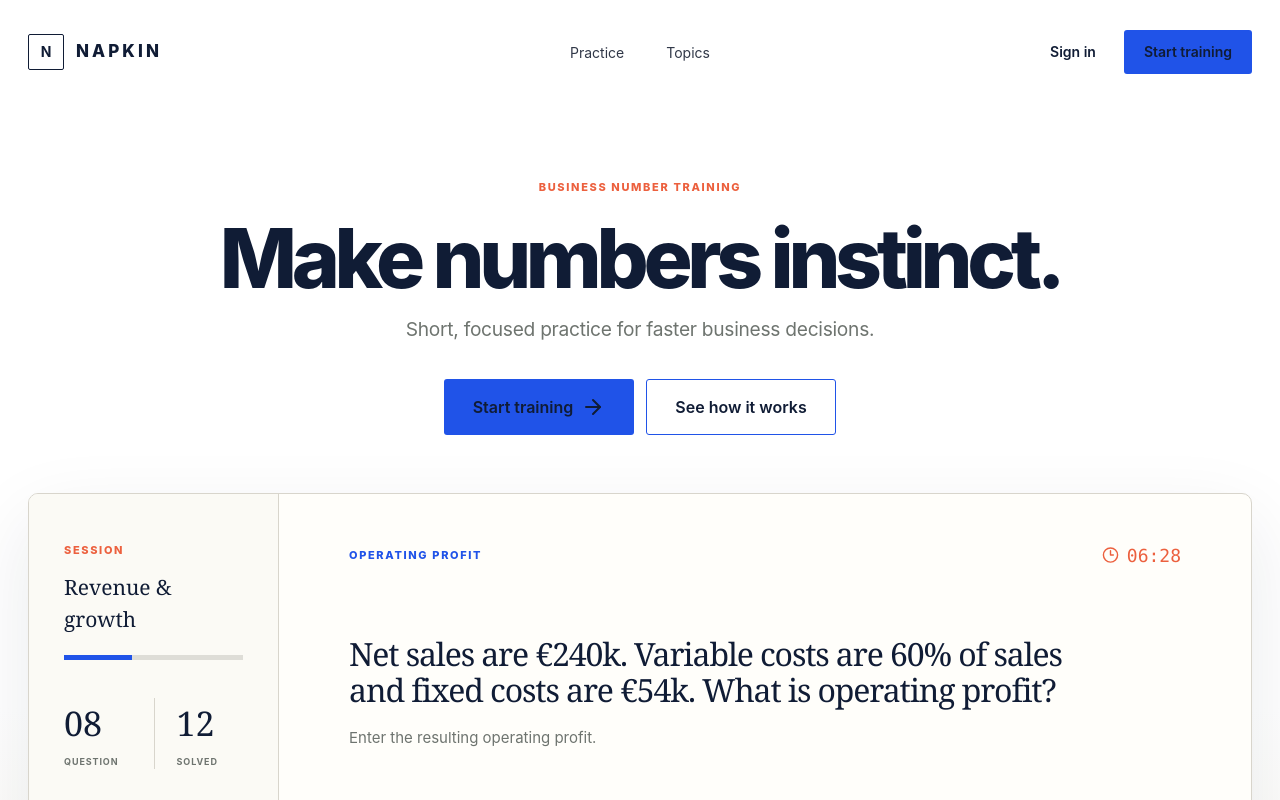
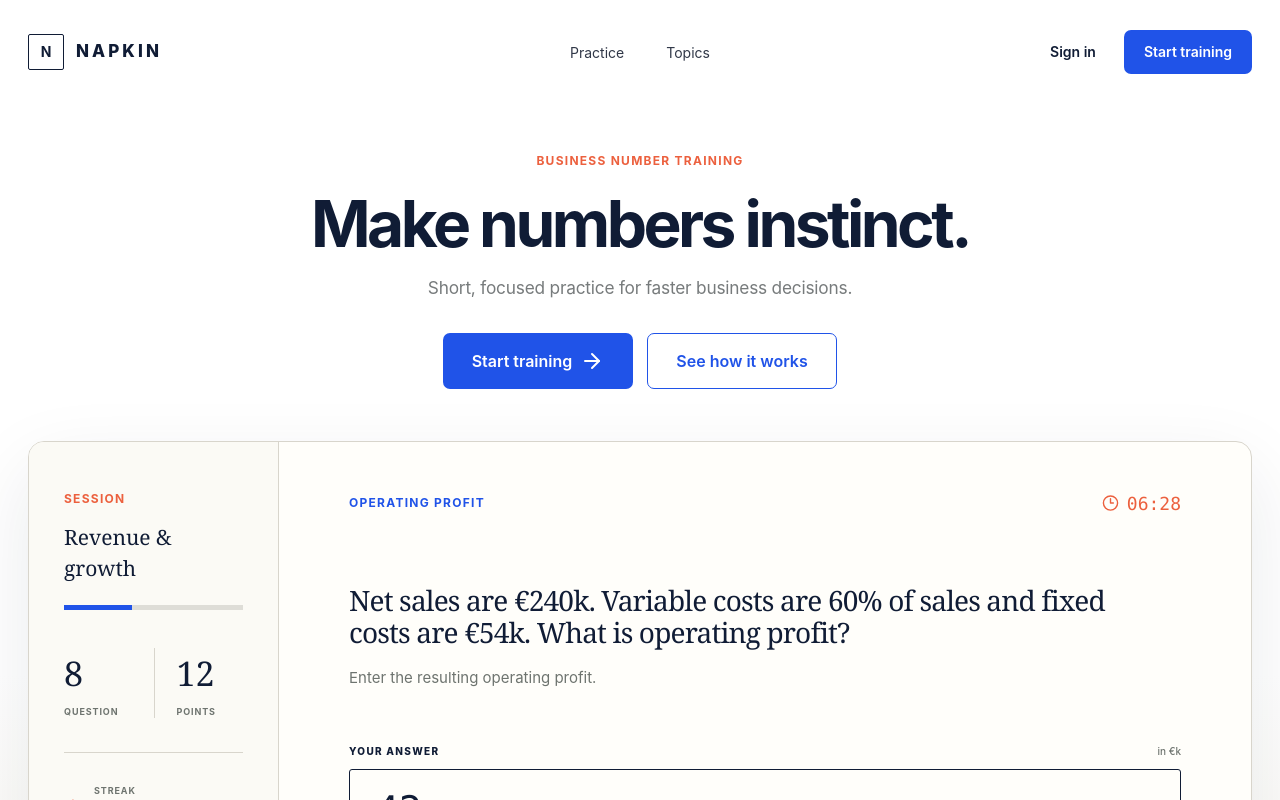
Before and after one commit to ThoBustos/napkin, a React (Vite) app in the folder apps/web/: page / in a window 1280 px wide. Shown: the top 800 px of the page. Built offline with nearby package versions, Linux system fonts and the light colour scheme.

Commit message:
Refine landing typography and component balance

```diff
--- a/apps/web/src/components/landing/product-preview.tsx
+++ b/apps/web/src/components/landing/product-preview.tsx
@@ -9,8 +9,8 @@ export function ProductPreview() {
         <h2>Revenue &amp; growth</h2>
         <div className="progress-track"><span /></div>
         <div className="preview-stats">
-          <div><strong>08</strong><span>Question</span></div>
-          <div><strong>12</strong><span>Solved</span></div>
+          <div><strong>8</strong><span>Question</span></div>
+          <div><strong>12</strong><span>Points</span></div>
         </div>
         <div className="preview-streak"><Flame aria-hidden="true" /><span><small>Streak</small><strong>5 in a row</strong></span></div>
       </aside>
--- a/apps/web/src/components/ui/button.tsx
+++ b/apps/web/src/components/ui/button.tsx
@@ -4,7 +4,7 @@ import { cva, type VariantProps } from "class-variance-authority"
 import { cn } from "@/lib/utils"
 
 const buttonVariants = cva(
-  "inline-flex items-center justify-center gap-2 whitespace-nowrap rounded-[3px] text-sm font-semibold transition-colors focus-visible:outline-none focus-visible:ring-2 focus-visible:ring-[var(--cobalt)] focus-visible:ring-offset-2 disabled:pointer-events-none disabled:opacity-45",
+  "inline-flex items-center justify-center gap-2 whitespace-nowrap rounded-[7px] text-sm font-semibold transition-colors focus-visible:outline-none focus-visible:ring-2 focus-visible:ring-[var(--cobalt)] focus-visible:ring-offset-2 disabled:pointer-events-none disabled:opacity-45",
   {
     variants: {
       variant: {
--- a/apps/web/src/index.css
+++ b/apps/web/src/index.css
@@ -19,24 +19,25 @@
 html { scroll-behavior: smooth; }
 body { min-width: 320px; margin: 0; background: var(--cream); }
 button, input { font: inherit; }
-a { color: inherit; text-decoration: none; }
+a { text-decoration: none; }
 
 .landing-shell { min-height: 100vh; overflow: hidden; background: linear-gradient(to bottom, #fff 0 66%, var(--cream) 100%); }
 .site-header { width: min(1540px, calc(100% - 56px)); height: 104px; margin: auto; display: grid; grid-template-columns: 1fr auto 1fr; align-items: center; }
+.site-header > a, .site-header nav a { color: inherit; }
 .site-header nav { display: flex; gap: 42px; color: #313848; font-size: 14px; }
 .site-header nav a, .header-actions a { transition: color 160ms ease; }
 .site-header nav a:hover { color: var(--cobalt); }
 .header-actions { justify-self: end; display: flex; align-items: center; gap: 8px; }
 
-.hero { display: flex; flex-direction: column; align-items: center; padding: 75px 24px 58px; text-align: center; }
-.hero-kicker, .ui-label { margin: 0; color: var(--orange); font-size: 11px; font-weight: 800; letter-spacing: .15em; text-transform: uppercase; }
-.hero h1 { max-width: 1100px; margin: 24px 0 17px; font-size: clamp(58px, 6.4vw, 104px); line-height: .96; letter-spacing: -.065em; font-weight: 760; }
-.hero-copy { margin: 0; color: var(--muted); font-size: clamp(17px, 1.5vw, 23px); letter-spacing: -.015em; }
-.hero-actions { display: flex; gap: 12px; margin-top: 35px; }
+.hero { display: flex; flex-direction: column; align-items: center; padding: 48px 24px 52px; text-align: center; }
+.hero-kicker, .ui-label { margin: 0; color: var(--orange); font-size: .75rem; font-weight: 750; letter-spacing: .105em; text-transform: uppercase; }
+.hero h1 { max-width: 68rem; margin: 22px 0 19px; font-size: clamp(3.5rem, 5vw, 5.25rem); line-height: 1; letter-spacing: -.055em; font-weight: 700; }
+.hero-copy { margin: 0; color: #777b7c; font-size: clamp(1.0625rem, 1.35vw, 1.375rem); line-height: 1.5; letter-spacing: -.012em; }
+.hero-actions { display: flex; gap: 14px; margin-top: 32px; }
 .hero-actions a { min-width: 190px; }
 
 .preview-wrap { width: min(1260px, calc(100% - 56px)); margin: 0 auto -155px; padding-bottom: 155px; }
-.product-preview { min-height: 580px; display: grid; grid-template-columns: 250px 1fr; overflow: hidden; border: 1px solid var(--line); border-radius: 10px 10px 0 0; background: var(--paper); box-shadow: 0 28px 80px rgb(16 28 53 / 9%); }
+.product-preview { min-height: 580px; display: grid; grid-template-columns: 250px 1fr; overflow: hidden; border: 1px solid var(--line); border-radius: 16px 16px 0 0; background: var(--paper); box-shadow: 0 28px 80px rgb(16 28 53 / 9%); }
 .preview-session { padding: 48px 35px; border-right: 1px solid var(--line); background: #fbfaf5; }
 .preview-session h2 { margin: 14px 0 20px; font-family: Georgia, "Times New Roman", serif; font-size: 21px; font-weight: 500; }
 .progress-track { height: 5px; overflow: hidden; background: #deddd7; }
@@ -56,7 +57,7 @@ a { color: inherit; text-decoration: none; }
 .preview-meta .ui-label { color: var(--cobalt); }
 .preview-time { display: flex; align-items: center; gap: 8px; color: var(--orange); font-family: ui-monospace, SFMono-Regular, Menlo, monospace; font-size: 18px; }
 .preview-time svg { width: 17px; }
-.preview-question h2 { max-width: 760px; margin: 67px 0 18px; font-family: Georgia, "Times New Roman", serif; font-size: clamp(30px, 2.5vw, 43px); line-height: 1.14; letter-spacing: -.035em; font-weight: 500; }
+.preview-question h2 { max-width: 760px; margin: 67px 0 18px; font-family: Georgia, "Times New Roman", serif; font-size: clamp(1.75rem, 2vw, 2.25rem); line-height: 1.16; letter-spacing: -.03em; font-weight: 500; }
 .preview-question > p { margin: 0 0 55px; color: var(--muted); font-size: 15px; }
 .preview-question label { display: flex; justify-content: space-between; margin-bottom: 10px; color: var(--ink); font-size: 10px; font-weight: 800; letter-spacing: .13em; text-transform: uppercase; }
 .preview-question label span { color: var(--muted); font-weight: 500; letter-spacing: 0; text-transform: none; }
@@ -69,7 +70,7 @@ a { color: inherit; text-decoration: none; }
   .site-header nav { display: none; }
   .header-actions > :first-child { display: none; }
   .hero { padding-top: 62px; }
-  .hero h1 { font-size: clamp(52px, 15vw, 72px); }
+  .hero h1 { font-size: clamp(3rem, 11vw, 4rem); }
   .hero-copy { max-width: 390px; }
   .preview-wrap { width: calc(100% - 24px); }
   .product-preview { grid-template-columns: 1fr; }
@@ -82,7 +83,7 @@ a { color: inherit; text-decoration: none; }
   .site-header .header-actions a { height: 40px; padding-inline: 12px; font-size: 0; }
   .site-header .header-actions a::after { content: "Start"; font-size: 12px; }
   .hero { padding-inline: 18px; }
-  .hero h1 { width: 100%; max-width: 100%; font-size: clamp(45px, 13vw, 58px); overflow-wrap: anywhere; }
+  .hero h1 { width: 100%; max-width: 100%; font-size: clamp(2.75rem, 12vw, 3.5rem); overflow-wrap: anywhere; }
   .hero-copy { width: 100%; max-width: 100%; }
   .hero-actions { width: 100%; flex-direction: column; }
   .hero-actions a { width: 100%; }
```
Also changed, not shown: 1 other file (tests, documents, lock files or other folders).
